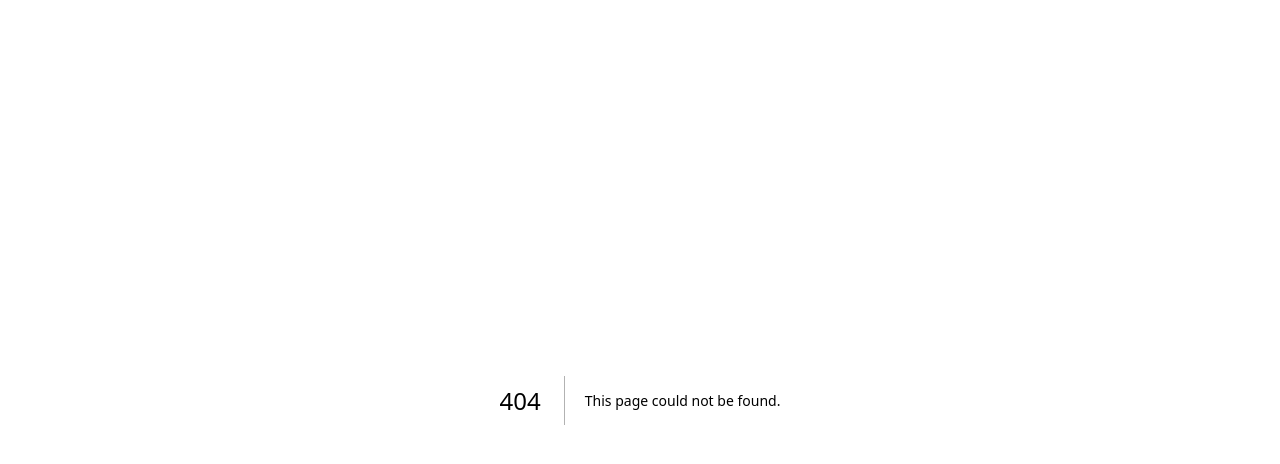
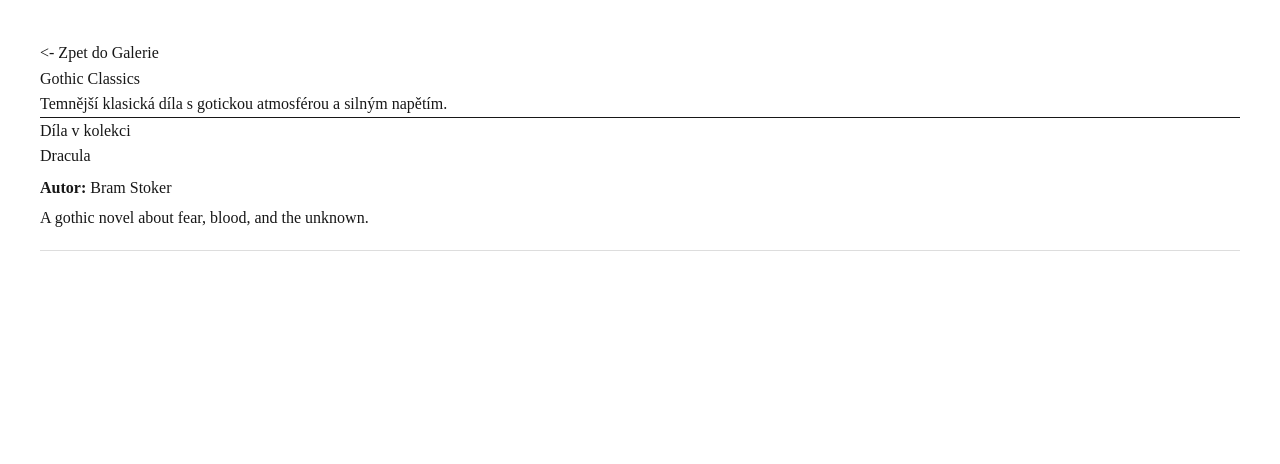
Before and after one commit to ARTalesAdmin/ARTales, a Next.js app: page /kolekce/gothic-classics in a window 1280 px wide. Before the commit this address had no page. Shown: the top 464 px of the page. Built offline with nearby package versions, Linux system fonts and the light colour scheme.

Commit message:
added collections as logic and page, added collections to dilo id page

```diff
--- a/app/dilo/[id]/page.tsx
+++ b/app/dilo/[id]/page.tsx
@@ -9,7 +9,10 @@ import {
   getParentWork,
   getChildWorks,
 } from "@/core/helpers"
-import { getEditionsWithProductsByWorkId } from "@/publishing/helpers"
+import {
+  getEditionsWithProductsByWorkId,
+  getCollectionsByWorkId,
+} from "@/publishing/helpers"
 
 type PageProps = {
   params: Promise<{ id: string }>
@@ -40,6 +43,7 @@ export default async function DiloDetail({ params }: PageProps) {
   const parentWork = getParentWork(work.id)
   const childWorks = getChildWorks(work.id)
   const editionsWithProducts = getEditionsWithProductsByWorkId(work.id)
+  const collections = getCollectionsByWorkId(work.id)
 
   return (
     <main style={{ padding: "40px", fontFamily: "serif", lineHeight: 1.6 }}>
@@ -130,6 +134,19 @@ export default async function DiloDetail({ params }: PageProps) {
       </ul>
 
       <hr />
+      <h2>Kolekce</h2>
+
+      {collections.length === 0 ? (
+        <p>Toto dílo zatím není zařazeno do žádné kolekce.</p>
+      ) : (
+        <ul>
+          {collections.map((collection: any) => (
+            <li key={collection.id}>
+              <Link href={`/kolekce/${collection.slug}`}>{collection.title}</Link>
+            </li>
+          ))}
+        </ul>
+      )}
 
       <h2>Edice a produkty</h2>
 
--- /dev/null
+++ b/app/kolekce/[id]/page.tsx
@@ -0,0 +1,80 @@
+import Link from "next/link"
+import { getCollectionBySlug, getWorksByCollectionId } from "@/publishing/helpers"
+import { getMainAuthor } from "@/core/helpers"
+
+type PageProps = {
+  params: Promise<{ id: string }>
+}
+
+export default async function KolekceDetail({ params }: PageProps) {
+  const { id } = await params
+
+  const collection = getCollectionBySlug(id)
+
+  if (!collection) {
+    return (
+      <main style={{ padding: "40px", fontFamily: "serif" }}>
+        <h1>Kolekce nenalezena</h1>
+        <p>Tato kolekce v ARTales zatím neexistuje.</p>
+        <p>
+          <Link href="/galerie">Zpět do Galerie</Link>
+        </p>
+      </main>
+    )
+  }
+
+  const works = getWorksByCollectionId(collection.id)
+
+  return (
+    <main style={{ padding: "40px", fontFamily: "serif", lineHeight: 1.6 }}>
+      <p>
+        <Link href="/galerie">{"<- Zpet do Galerie"}</Link>
+      </p>
+
+      <h1>{collection.title}</h1>
+      <p>{collection.description}</p>
+
+      <hr />
+
+      <h2>Díla v kolekci</h2>
+
+      {works.length === 0 ? (
+        <p>V této kolekci zatím nejsou žádná díla.</p>
+      ) : (
+        <ul style={{ listStyle: "none", padding: 0 }}>
+          {works.map((work: any) => {
+            const mainAuthor = getMainAuthor(work.id)
+
+            return (
+              <li
+                key={work.id}
+                style={{
+                  marginBottom: "24px",
+                  paddingBottom: "16px",
+                  borderBottom: "1px solid #ddd",
+                }}
+              >
+                <h3 style={{ marginBottom: "6px" }}>
+                  <Link href={`/dilo/${work.slug}`}>{work.title}</Link>
+                </h3>
+
+                <p style={{ margin: "4px 0" }}>
+                  <strong>Autor:</strong>{" "}
+                  {mainAuthor ? (
+                    <Link href={`/autor/${encodeURIComponent(mainAuthor.entityName)}`}>
+                      {mainAuthor.entityName}
+                    </Link>
+                  ) : (
+                    "Neznamy autor"
+                  )}
+                </p>
+
+                <p style={{ margin: "4px 0" }}>{work.summary}</p>
+              </li>
+            )
+          })}
+        </ul>
+      )}
+    </main>
+  )
+}
--- /dev/null
+++ b/publishing/collectionLinks.ts
@@ -0,0 +1,33 @@
+export type CollectionLink = {
+  id: string
+  collectionId: string
+  workId: string
+}
+
+export const collectionLinks: CollectionLink[] = [
+  {
+    id: "link-dracula-gothic",
+    collectionId: "collection-gothic-classics",
+    workId: "work-dracula",
+  },
+  {
+    id: "link-dracula-public-domain",
+    collectionId: "collection-public-domain",
+    workId: "work-dracula",
+  },
+  {
+    id: "link-pride-public-domain",
+    collectionId: "collection-public-domain",
+    workId: "work-pride-and-prejudice",
+  },
+  {
+    id: "link-sherlock-public-domain",
+    collectionId: "collection-public-domain",
+    workId: "work-sherlock-holmes",
+  },
+  {
+    id: "link-dracula-cz-artales",
+    collectionId: "collection-artales-layers",
+    workId: "work-dracula-cz-translation",
+  }
+]
--- a/publishing/helpers.ts
+++ b/publishing/helpers.ts
@@ -1,5 +1,7 @@
 import { editions } from "./editions"
 import { products } from "./products"
+import { collections } from "./collections"
+import { collectionLinks } from "./collectionLinks"
 
 export function getEditionsByWorkId(workId: string) {
   return editions.filter((edition) => edition.workId === workId)
@@ -22,5 +24,29 @@ export function getEditionsWithProductsByWorkId(workId: string) {
   return workEditions.map((edition) => ({
     edition,
     products: getProductsByEditionId(edition.id),
-  }))
+}))
 }
+
+export function getCollectionBySlug(slug: string) {
+  return collections.find((collection) => collection.slug === slug) || null
+}
+
+export function getCollectionsByWorkId(workId: string) {
+  const matchedCollectionIds = collectionLinks
+    .filter((link) => link.workId === workId)
+    .map((link) => link.collectionId)
+
+  return collections.filter((collection) =>
+    matchedCollectionIds.includes(collection.id)
+  )
+}
+
+export function getWorksByCollectionId(collectionId: string) {
+  const { works } = require("@/core/works")
+
+  const matchedWorkIds = collectionLinks
+    .filter((link: any) => link.collectionId === collectionId)
+    .map((link: any) => link.workId)
+
+  return works.filter((work: any) => matchedWorkIds.includes(work.id))
+}
```
